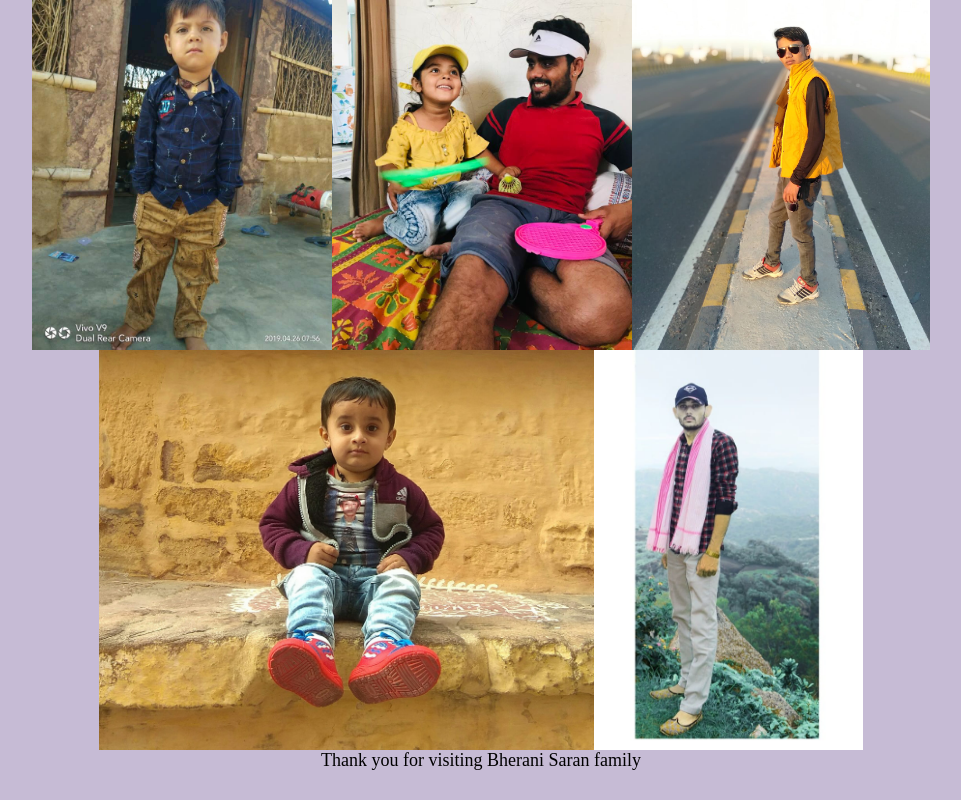
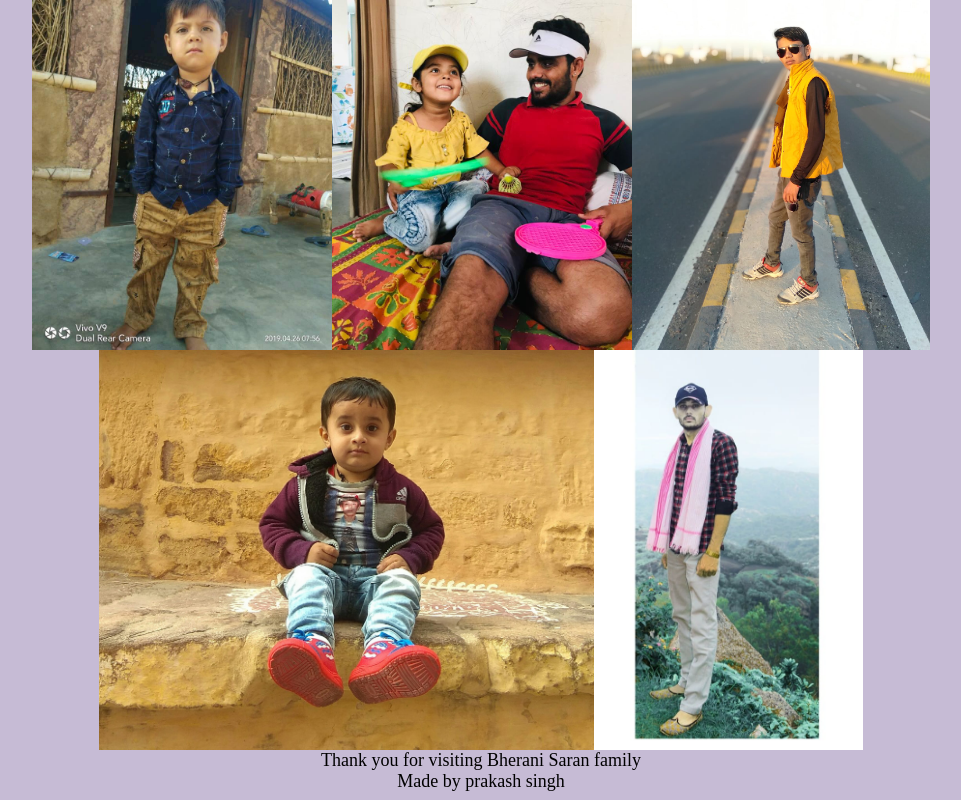
Before and after one commit to prakash-saran/bherani-family, a plain HTML site: page index.html in a window 1280 px wide. Shown: the part 592-1392 px from the top of the page, without its empty margins (159-1120 px from the left). Before the commit the page ends 1371 px from the top, so only its background shows below. Drawn offline with Linux system fonts and the light colour scheme.

Commit message:
Update index.html

```diff
--- a/index.html
+++ b/index.html
@@ -33,6 +33,7 @@
 
 
     <footer>Thank you for visiting Bherani Saran family</footer>
+    <footer>Made by prakash singh</footer>
 </body>
 
 </html>
```
